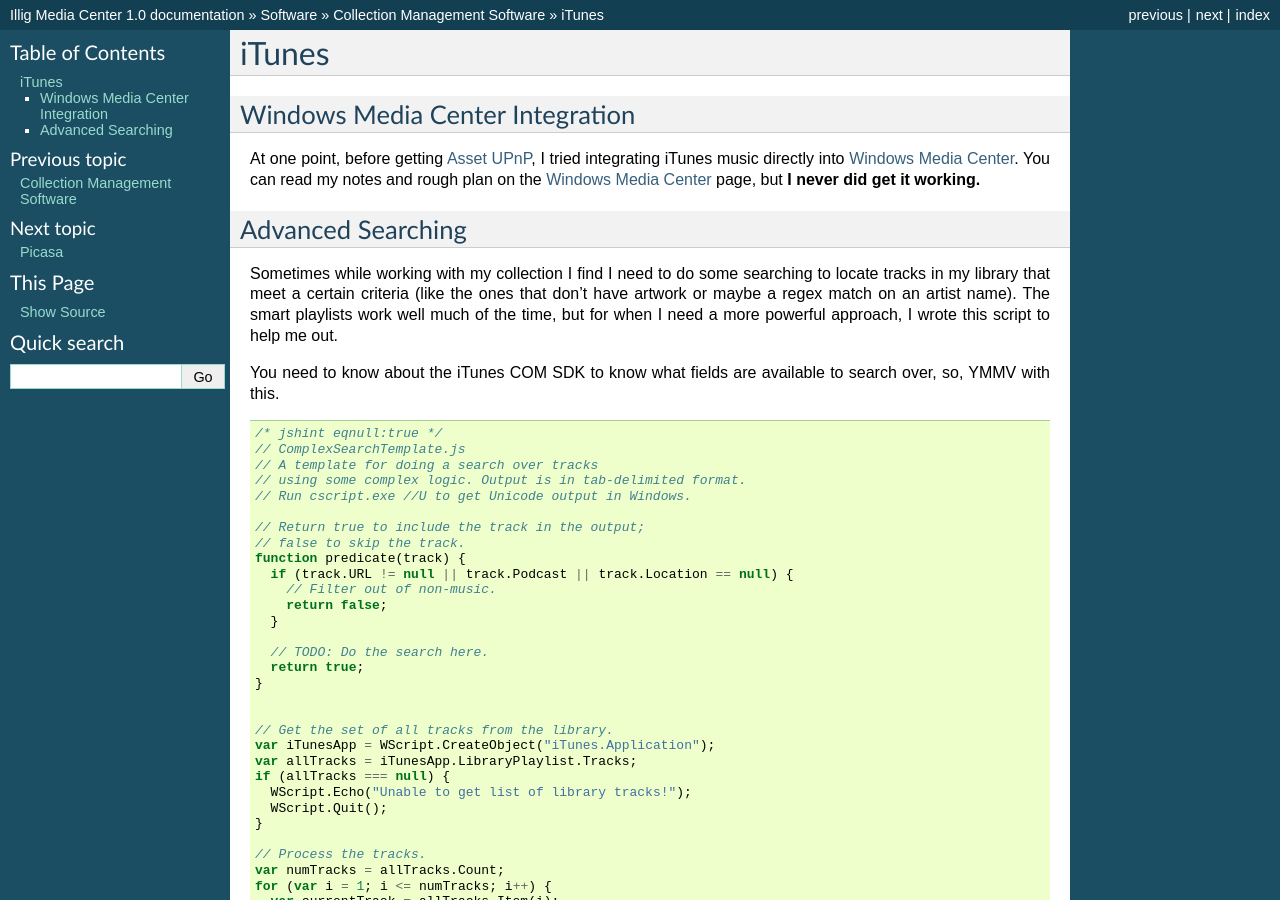
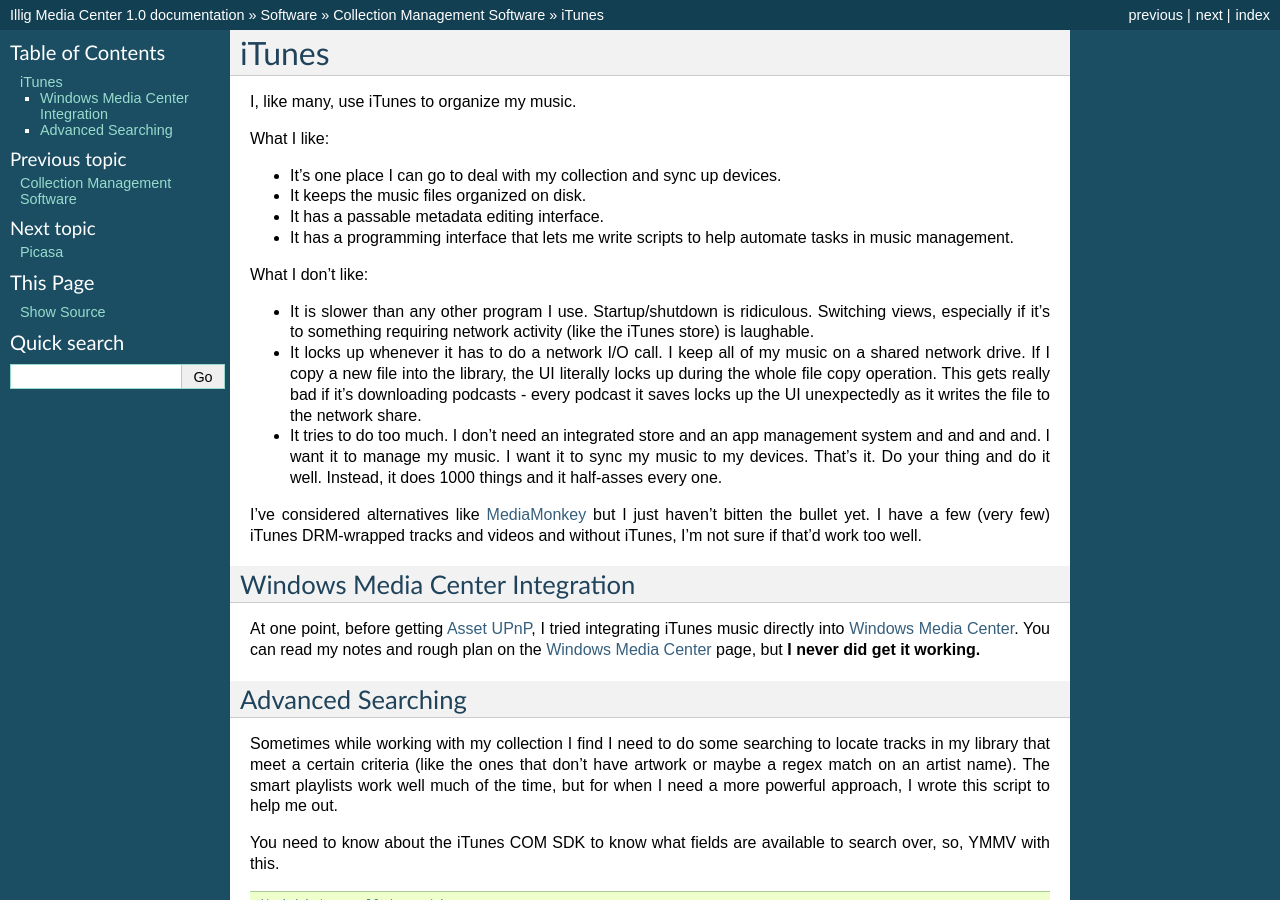
Before and after one commit to tillig/mediacenter, a Sphinx documentation site: the page built from docs/software/manage/itunes.rst, in a window 1280 px wide and 900 px high. Built offline with Sphinx 7.4.7, drawn with Linux system fonts in a browser that asks for light colours.

Commit message:
Added MediaInfo, iTunes, Picasa

```diff
--- a/docs/software/manage/itunes.rst
+++ b/docs/software/manage/itunes.rst
@@ -1,6 +1,23 @@
 ======
 iTunes
 ======
+
+I, like many, use iTunes to organize my music.
+
+What I like:
+
+* It's one place I can go to deal with my collection and sync up devices.
+* It keeps the music files organized on disk.
+* It has a passable metadata editing interface.
+* It has a programming interface that lets me write scripts to help automate tasks in music management.
+
+What I don't like:
+
+* It is slower than any other program I use. Startup/shutdown is ridiculous. Switching views, especially if it's to something requiring network activity (like the iTunes store) is laughable.
+* It locks up whenever it has to do a network I/O call. I keep all of my music on a shared network drive. If I copy a new file into the library, the UI literally locks up during the whole file copy operation. This gets really bad if it's downloading podcasts - every podcast it saves locks up the UI unexpectedly as it writes the file to the network share.
+* It tries to do too much. I don't need an integrated store and an app management system and and and and. I want it to manage my music. I want it to sync my music to my devices. That's it. Do your thing and do it well. Instead, it does 1000 things and it half-asses every one.
+
+I've considered alternatives like `MediaMonkey <http://www.mediamonkey.com/>`_ but I just haven't bitten the bullet yet. I have a few (very few) iTunes DRM-wrapped tracks and videos and without iTunes, I'm not sure if that'd work too well.
 
 Windows Media Center Integration
 --------------------------------
```
Also changed, not shown: docs/software/convert/mediainfo.rst (+10 -0 lines), docs/software/manage/picasa.rst (+8 -0 lines), docs/software/convert/mediainfo.png (added).
